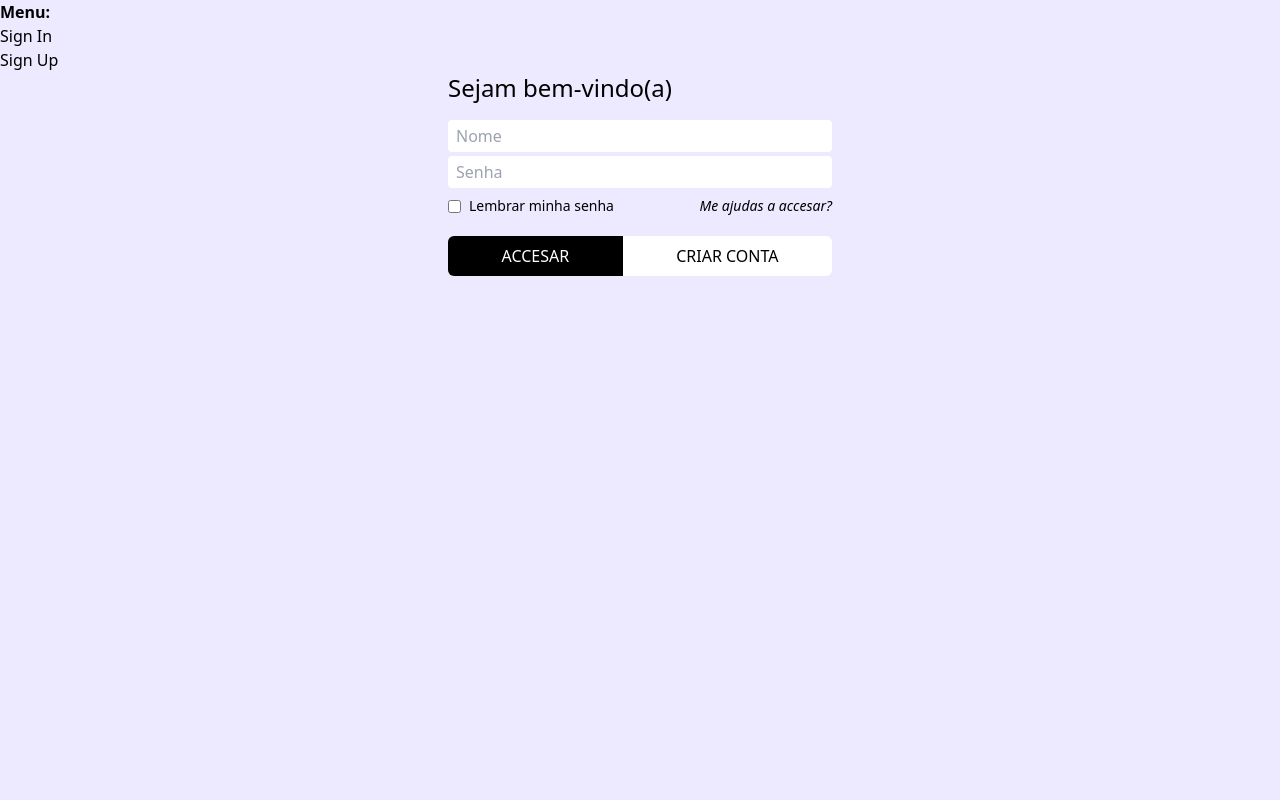
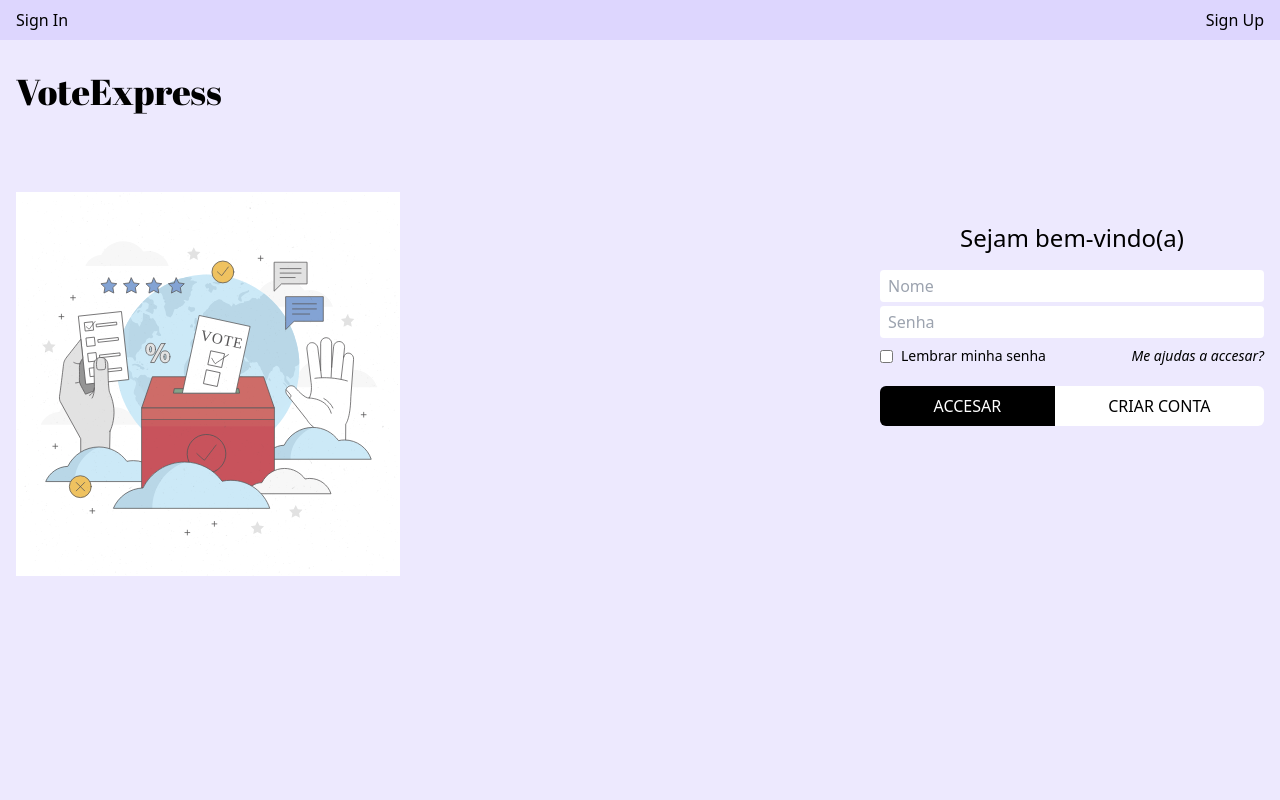
Before and after one commit to WelcomeToTheDjango/VotaExpress, a Django app: page /accounts/login/ in a window 1280 px wide. Run offline with Django 4.2, Linux system fonts and the light colour scheme; style sheets or scripts are compiled from the project's sources; some libraries are stand-ins or nearby versions.

Commit message:
working in accounts login template
giving style to allauth navbar
adding font for title
adding image for login
craeting custom font and spacing to tailwind

```diff
--- a/assets/tailwind/input.css
+++ b/assets/tailwind/input.css
@@ -1,3 +1,8 @@
 @tailwind base;
 @tailwind components;
 @tailwind utilities;
+
+@font-face{
+    font-family: 'abril';
+    src: url('../fonts/abrilfatface-regular-webfont.woff') format('woff');
+}
--- a/config/urls.py
+++ b/config/urls.py
@@ -15,6 +15,8 @@ Including another URLconf
     2. Add a URL to urlpatterns:  path('blog/', include('blog.urls'))
 """
 from django.contrib import admin
+from django.conf import settings
+from django.conf.urls.static import static
 from django.urls import path, include
 
 urlpatterns = [
@@ -23,4 +25,4 @@ urlpatterns = [
     path('accounts/', include('allauth.urls')),
     # url do nosso app
     path("enquetes/", include("enquetes.urls")),
-]
+] + static(settings.STATIC_URL, document_root=settings.STATIC_ROOT)
--- a/tailwind.config.js
+++ b/tailwind.config.js
@@ -2,7 +2,14 @@
 module.exports = {
   content: ["./**/templates/**/*.html", "./**/static/**/*.js"],
   theme: {
-    extend: {},
+    extend: {
+      spacing: {
+        '0-15em': '0.15em',
+      },
+      fontFamily: {
+        abril: ["abril", "serif"],
+      },
+    },
   },
   plugins: [],
 }
--- a/templates/account/login.html
+++ b/templates/account/login.html
@@ -1,26 +1,32 @@
 {% extends "account/base_entrance.html" %}
 {% load i18n %}
+{% load static %}
+
 {% load allauth account %}
 {% block head_title %}
     {% trans "Sign In" %}
 {% endblock head_title %}
 {% block content %}
 
+<section class="max-w-7xl mx-auto px-4 gap-4 flex justify-between items-center flex-col-reverse sm:flex-row ">
+
+<div class="w-full max-w-sm">
+    <!-- Title medium and big screens -->
+    <h1 class="mb-20 text-4xl font-abril hidden sm:block">VoteExpress</h1>
+    <img src="{% static 'accounts/images/eleicao.svg' %}" alt="caixa de votações">
+</div>
+
 <!-- Login Container -->
-
-<div class="mx-auto w-full max-w-sm">
+<div class="w-full max-w-sm">
     {% url 'account_login' as login_url %}
 
-    <!-- Title Container -->
 
-    <div class="mb-4">
-        {% element h1 %}
-            {% trans "Sejam bem-vindo(a)" %}
-        {% endelement %}
-    </div>
+    <!-- Title small screens -->
+    <h2 class="mb-8 block sm:hidden text-2xl text-center font-abril">VoteExpress</h2>
+
+    <h3 class="mb-4 text-2xl text-center">{% translate "Sejam bem-vindo(a)" %}</h3>
 
     <!-- Rendering Forms -->
-
     {% element form form=form method="post" action=login_url tags="entrance,login" %}
         {% slot body %}
             {% csrf_token %}
@@ -59,4 +65,6 @@
         {% include "socialaccount/snippets/login.html" with page_layout="entrance" %}
     {% endif %}
 </div>
+
+</section>
 {% endblock content %}
--- a/templates/allauth/elements/login_form.html
+++ b/templates/allauth/elements/login_form.html
@@ -8,7 +8,7 @@
 
     <div class="non-field-errors">
         {% for error in form.non_field_errors %}
-            <p class="error_message text-red-400 text-sm mb-[0.15em]">{{ error }}</p>
+            <p class="error_message text-red-400 text-sm mb-0-15em">{{ error }}</p>
         {% endfor %}
     </div>
 {% endif %}
@@ -17,7 +17,7 @@
 
 <div class="">
     {% for error in form.login.errors %}
-        <p class="error_message text-red-400 text-sm mb-[0.15em]">{{ error }}</p>
+        <p class="error_message text-red-400 text-sm mb-0-15em">{{ error }}</p>
     {% endfor %}
 
     {% render_field form.login placeholder="Nome" class="w-full rounded py-1 px-2" %}
@@ -27,7 +27,7 @@
 
 <div class="mt-1">
     {% for error in form.password.errors %}
-        <p class="error_message text-red-400 text-sm mb-[0.15em]">{{ error }}</p>
+        <p class="error_message text-red-400 text-sm mb-0-15em">{{ error }}</p>
     {% endfor %}
 
     {% render_field form.password placeholder="Senha" class="w-full rounded py-1 px-2" %}
@@ -45,7 +45,7 @@
 </div>
 
 {% for error in form.remember.errors %}
-    <p class="error_message text-red-400 text-sm mb-[0.15em]">{{ error }}</p>
+    <p class="error_message text-red-400 text-sm mb-0-15em">{{ error }}</p>
 {% endfor %}
 
 {% endwith %}
--- a/templates/allauth/layouts/base.html
+++ b/templates/allauth/layouts/base.html
@@ -13,19 +13,11 @@
         {% endblock extra_head %}
         <link rel="stylesheet" href="{% static 'tailwind/output.css' %}">
     </head>
-    <body class="bg-violet-100">
+    <body class="bg-violet-100 min-h-screen">
         {% block body %}
-            {% if messages %}
-                <div>
-                    <strong>{% trans "Messages:" %}</strong>
-                    <ul>
-                        {% for message in messages %}<li>{{ message }}</li>{% endfor %}
-                    </ul>
-                </div>
-            {% endif %}
-            <div>
-                <strong>{% trans "Menu:" %}</strong>
-                <ul>
+        <header class="w-full bg-violet-200">
+            <div class="w-full max-w-7xl mx-auto px-4 py-2 mb-8">
+                <ul class="flex justify-between">
                     {% if user.is_authenticated %}
                         <li>
                             <a href="{% url 'account_email' %}">{% trans "Change Email" %}</a>
@@ -43,6 +35,15 @@
                     {% endif %}
                 </ul>
             </div>
+        </header>
+            {% if messages %}
+                <div>
+                    <strong>{% trans "Messages:" %}</strong>
+                    <ul>
+                        {% for message in messages %}<li>{{ message }}</li>{% endfor %}
+                    </ul>
+                </div>
+            {% endif %}
             {% block content %}
             {% endblock content %}
         {% endblock body %}
```
Also changed, not shown: assets/fonts/abrilfatface-regular-webfont.woff (added), enquetes/static/accounts/images/eleicao.svg (added).
